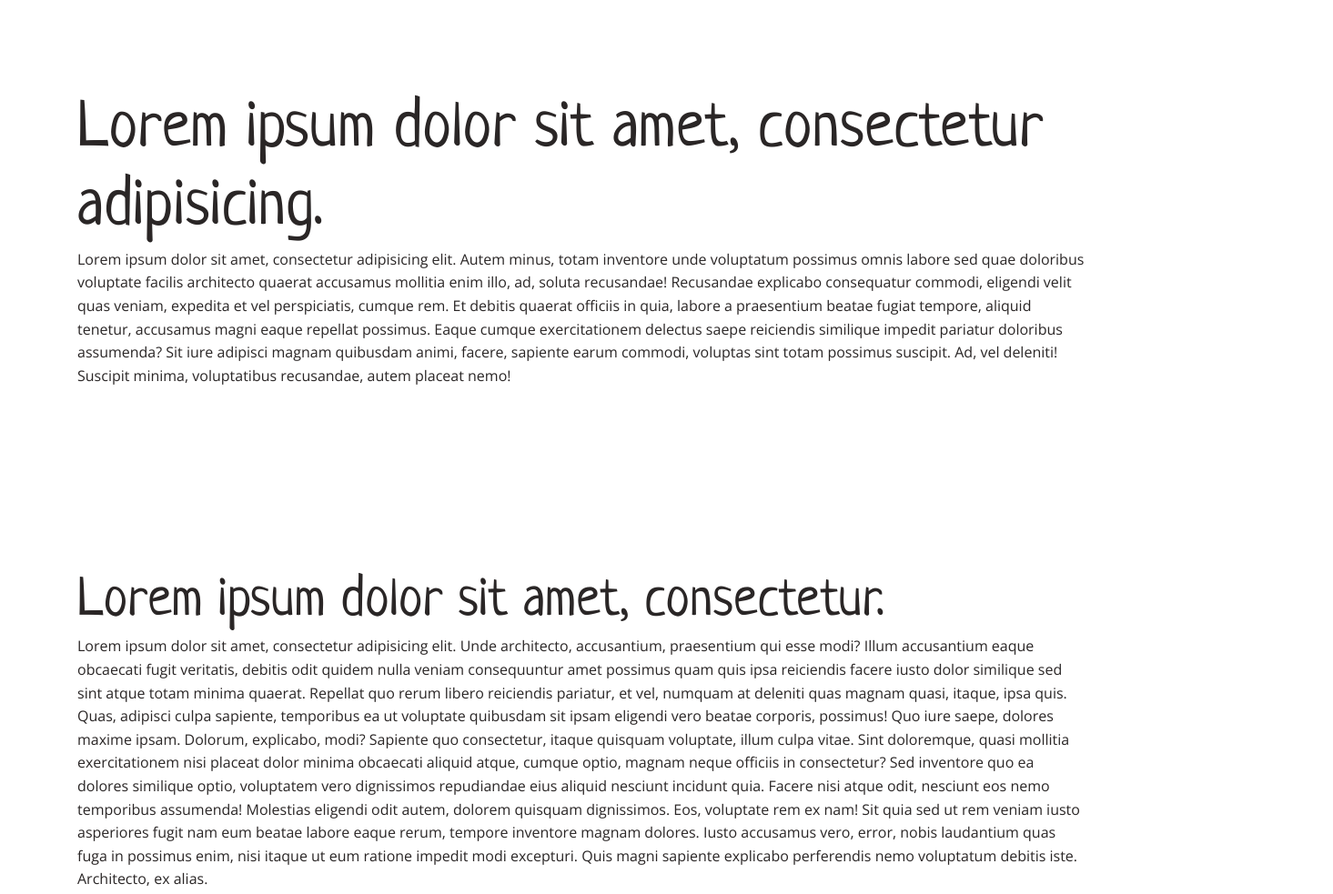
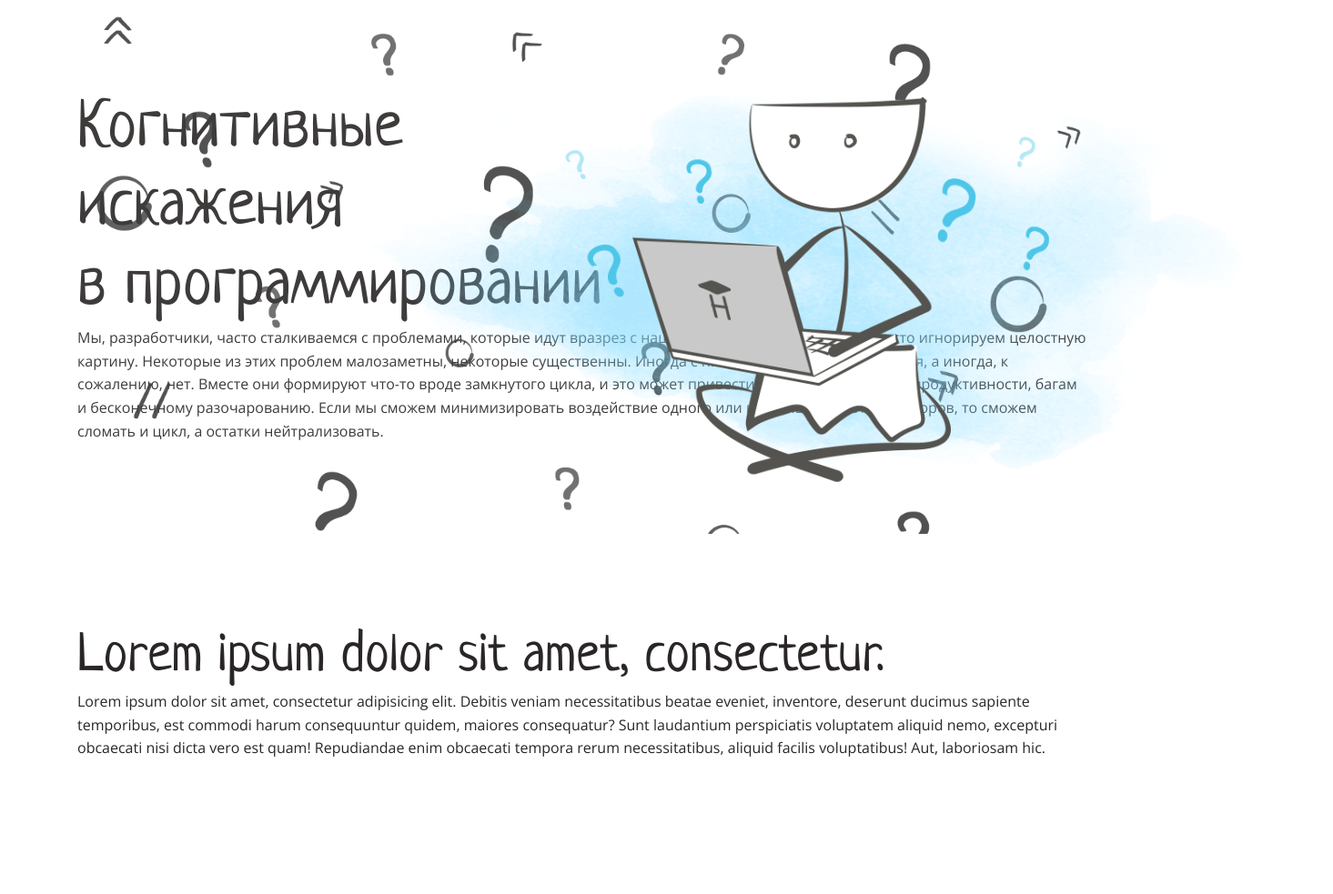
Before and after one commit to Zithen/layout-designer-project-58, a website: page src/index.html in a window 1280 px wide. Shown: the top 983 px of the page at 91% size, 1465 px wide, since content can reach past the window. Drawn offline with Linux system fonts and the light colour scheme.

Commit message:
Add header in header section
Add h1 text, img, styles

```diff
--- a/src/index.html
+++ b/src/index.html
@@ -9,16 +9,20 @@
     <link rel="stylesheet" href="styles/style.css">
 </head>
 <body>
-  <header class="width-main padding-main">
-    <h1>Lorem ipsum dolor sit amet, consectetur adipisicing.</h1>
+  <header class="width-main padding-main bg-main">
+    <h1>Когнитивные<br>искажения<br>в программировании <img src="styles/images/main.png" alt="Hexlet working" class="header-img"></h1>
 
-    <p>Lorem ipsum dolor sit amet, consectetur adipisicing elit. Autem minus, totam inventore unde voluptatum possimus omnis labore sed quae doloribus voluptate facilis architecto quaerat accusamus mollitia enim illo, ad, soluta recusandae! Recusandae explicabo consequatur commodi, eligendi velit quas veniam, expedita et vel perspiciatis, cumque rem. Et debitis quaerat officiis in quia, labore a praesentium beatae fugiat tempore, aliquid tenetur, accusamus magni eaque repellat possimus. Eaque cumque exercitationem delectus saepe reiciendis similique impedit pariatur doloribus assumenda? Sit iure adipisci magnam quibusdam animi, facere, sapiente earum commodi, voluptas sint totam possimus suscipit. Ad, vel deleniti! Suscipit minima, voluptatibus recusandae, autem placeat nemo!</p>
+    <article class="column-main">
+      Мы, разработчики, часто сталкиваемся с проблемами, которые идут вразрез с нашей продуктивностью. Но мы часто игнорируем целостную картину. Некоторые из этих проблем малозаметны, некоторые существенны. Иногда с ними можно как-то справиться, а иногда, к сожалению, нет. Вместе они формируют что-то вроде замкнутого цикла, и это может привести к длительной потере продуктивности, багам и бесконечному разочарованию. Если мы сможем минимизировать воздействие одного или нескольких из этих факторов, то сможем сломать и цикл, а остатки нейтрализовать.
+    </article>
   </header>
 
   <main class="width-main padding-main">
     <h2>Lorem ipsum dolor sit amet, consectetur.</h2>
 
-    <p>Lorem ipsum dolor sit amet, consectetur adipisicing elit. Unde architecto, accusantium, praesentium qui esse modi? Illum accusantium eaque obcaecati fugit veritatis, debitis odit quidem nulla veniam consequuntur amet possimus quam quis ipsa reiciendis facere iusto dolor similique sed sint atque totam minima quaerat. Repellat quo rerum libero reiciendis pariatur, et vel, numquam at deleniti quas magnam quasi, itaque, ipsa quis. Quas, adipisci culpa sapiente, temporibus ea ut voluptate quibusdam sit ipsam eligendi vero beatae corporis, possimus! Quo iure saepe, dolores maxime ipsam. Dolorum, explicabo, modi? Sapiente quo consectetur, itaque quisquam voluptate, illum culpa vitae. Sint doloremque, quasi mollitia exercitationem nisi placeat dolor minima obcaecati aliquid atque, cumque optio, magnam neque officiis in consectetur? Sed inventore quo ea dolores similique optio, voluptatem vero dignissimos repudiandae eius aliquid nesciunt incidunt quia. Facere nisi atque odit, nesciunt eos nemo temporibus assumenda! Molestias eligendi odit autem, dolorem quisquam dignissimos. Eos, voluptate rem ex nam! Sit quia sed ut rem veniam iusto asperiores fugit nam eum beatae labore eaque rerum, tempore inventore magnam dolores. Iusto accusamus vero, error, nobis laudantium quas fuga in possimus enim, nisi itaque ut eum ratione impedit modi excepturi. Quis magni sapiente explicabo perferendis nemo voluptatum debitis iste. Architecto, ex alias.</p>
+    <article class="columns-2">
+      Lorem ipsum dolor sit amet, consectetur adipisicing elit. Debitis veniam necessitatibus beatae eveniet, inventore, deserunt ducimus sapiente temporibus, est commodi harum consequuntur quidem, maiores consequatur? Sunt laudantium perspiciatis voluptatem aliquid nemo, excepturi obcaecati nisi dicta vero est quam! Repudiandae enim obcaecati tempora rerum necessitatibus, aliquid facilis voluptatibus! Aut, laboriosam hic.
+    </article>
   </main>
 
   <footer class="width-main padding-main">
--- a/src/styles/style.css
+++ b/src/styles/style.css
@@ -111,6 +111,8 @@ h3 {
 }
 
 h1 {
+  position: relative;
+
   font-size: 72px;
 }
 
@@ -129,3 +131,19 @@ h3 {
 .padding-main {
   padding: 100px 0;
 }
+
+.bg-main {
+  background-image: url('../styles/images/background.png');
+  background-repeat: no-repeat;
+  background-size: cover;
+
+  opacity: 0.9;
+}
+
+.header-img {
+  position: absolute;
+  top: -55px;
+  right: -270px;
+
+  height: 525px;
+}
```
